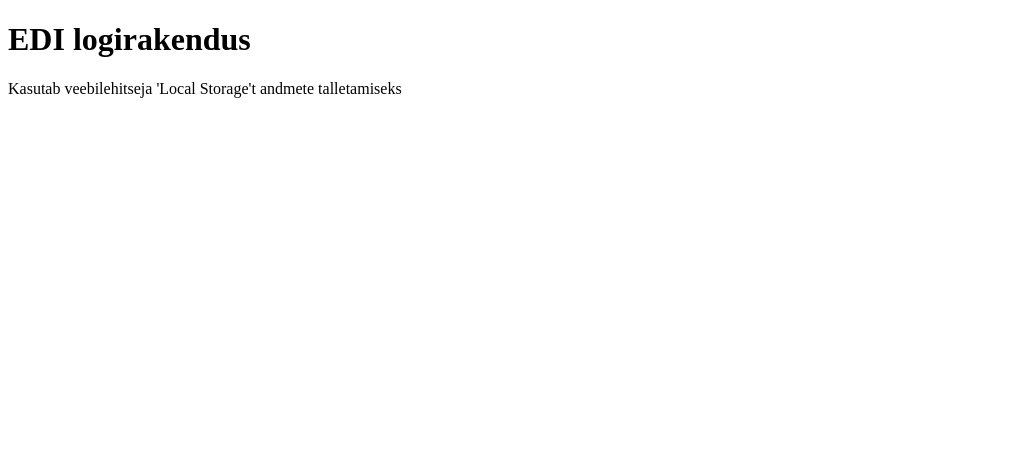
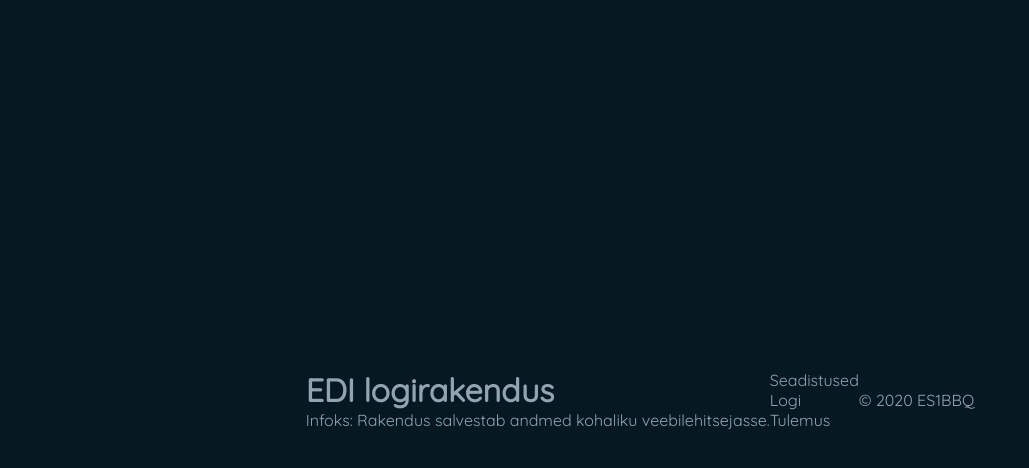
Before and after one commit to ES1BBQ/website-logs, a plain HTML site: page public/apps/edi/index.html in a window 1280 px wide. Shown: the whole page, without its empty margins (0-1029 px from the left). Drawn offline with Linux system fonts and the light colour scheme.

Commit message:
Update basic CSS, add content to site

```diff
--- a/public/apps/edi/index.html
+++ b/public/apps/edi/index.html
@@ -13,20 +13,44 @@
 
     <meta content='telephone=no' name='format-detection'>
 
+    <link href="/assets/css/edi.css" rel="stylesheet">
 </head>
 <body>
 
-    <div class="header centered">
+<header class="centered">
     <h1>EDI logirakendus</h1>
-        Kasutab veebilehitseja 'Local Storage't andmete talletamiseks
+    Infoks: Rakendus salvestab andmed kohaliku veebilehitsejasse.
+</header>
+
+<div class="wrapper">
+    <div class="tabs-container">
+        <ul class="tabs-header">
+            <li>Seadistused</li>
+            <li class="default-tab">Logi</li>
+            <li>Tulemus</li>
+        </ul>
+
+        <div class="tabs">
+
         </div>
+    </div>
+</div>
+
+<footer class="centered">
+    &copy; 2020 ES1BBQ
+</footer>
+
 
 <script src="/assets/js/edi.js" type="application/javascript"></script>
 <!-- Global site tag (gtag.js) - Google Analytics -->
 <script async src="https://www.googletagmanager.com/gtag/js?id=G-KQRD9B6RD8"></script>
 <script>
     window.dataLayer = window.dataLayer || [];
-        function gtag(){dataLayer.push(arguments);}
+
+    function gtag() {
+        dataLayer.push(arguments);
+    }
+
     gtag('js', new Date());
 
     gtag('config', 'G-KQRD9B6RD8');
--- /dev/null
+++ b/public/assets/css/edi.css
@@ -0,0 +1,48 @@
+@import url(https://fonts.googleapis.com/css?family=Quicksand);
+
+/**
+ * Color scheme
+ *
+ * Light (Cadet Gray): #93A3B1
+ * Dark (Rich Black FOGRA 29): #051923
+ * Red (Ruby Red): #A31621
+ * Green (Ao English): #157F1F
+ * Yellow (Maximum Yellow Red): #FFC857
+ */
+
+:root {
+    --main-colorschema-bg: #051923;
+    --main-colorschema-fg: #93A3B1;
+    --main-colorschema-red: #A31621;
+    --main-colorschema-green: #157F1F;
+    --main-colorschema-yellow: #FFC857;
+}
+
+/* General styles */
+*,
+*::before,
+*::after {
+    margin: 0;
+    padding: 0;
+    border: 0;
+    box-sizing: border-box;
+    list-style: none;
+}
+
+html, body {
+    width: 100%;
+    height: 100%;
+    background-color: var(--main-colorschema-bg);
+    color: var(--main-colorschema-fg);
+    font-family: Quicksand, sans-serif;
+}
+
+body {
+    display: flex;
+    align-items: center;
+    justify-content: center
+}
+
+a {
+    color: inherit;
+}
--- a/public/assets/js/edi.js
+++ b/public/assets/js/edi.js
@@ -1,3 +1,4 @@
+'use strict';
 (function (){
 
 })();
```
Lines whose indentation alone changed are shown as unchanged.
